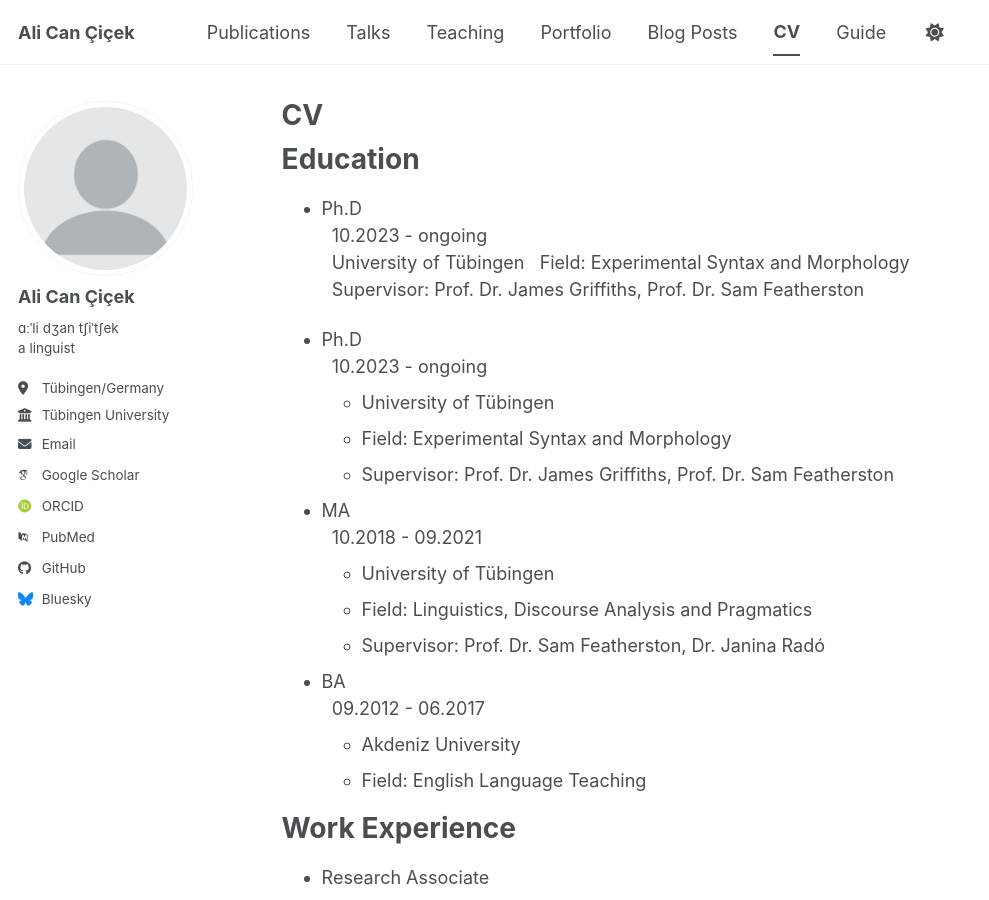
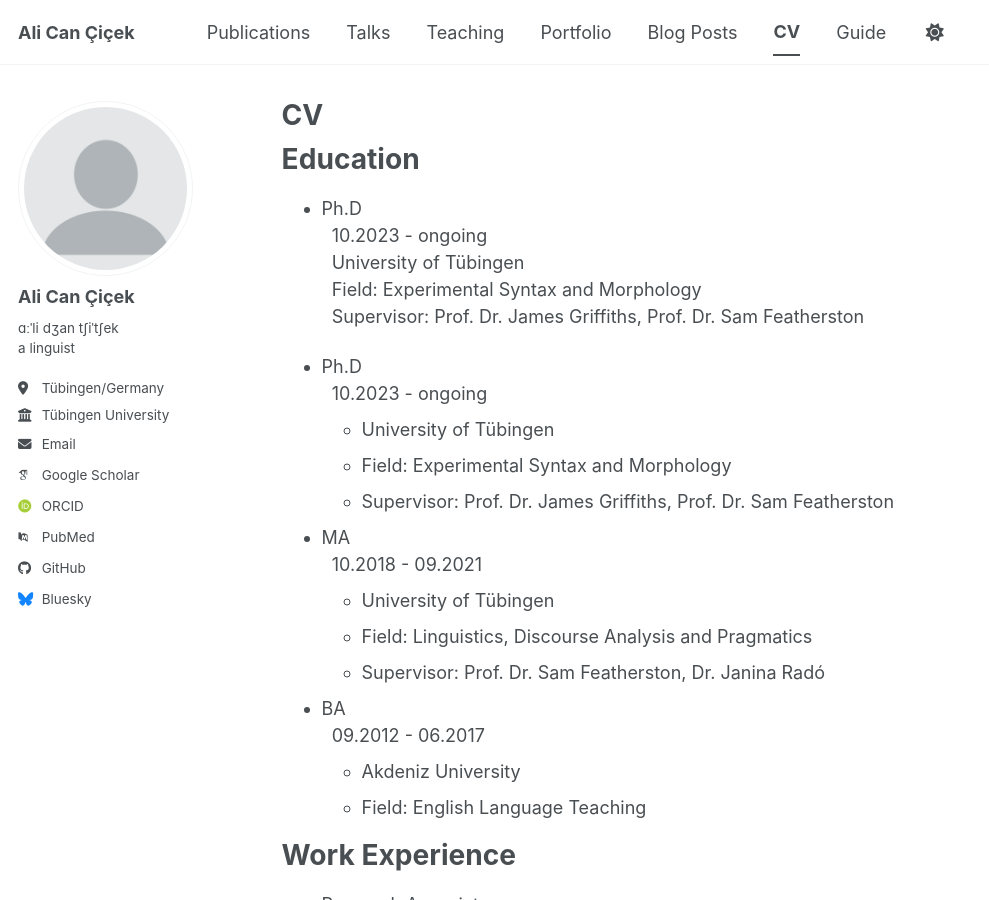
Before and after one commit to cicekalican/cicekalican.github.io, a Jekyll site: the page built from _pages/cv.md, in a window 1280 px wide and 900 px high. Shown: the whole window, without its empty margins (0-989 px from the left). Built offline with Jekyll 4.4.1, drawn with Linux system fonts in a browser that asks for light colours; some web fonts are replaced; a script bundle is joined from its source files by our own code; library files that are not in the unit come from our copies.

Commit message:
Improve formatting of education details in cv.md
Updated formatting for education section in CV.

```diff
--- a/_pages/cv.md
+++ b/_pages/cv.md
@@ -13,9 +13,9 @@ Education
 ======
 
 * Ph.D<br>
-  &nbsp;&nbsp;10.2023 - ongoing
-  &nbsp;&nbsp;University of Tübingen
-  &nbsp;&nbsp;Field: Experimental Syntax and Morphology
+  &nbsp;&nbsp;10.2023 - ongoing<br>
+  &nbsp;&nbsp;University of Tübingen<br>
+  &nbsp;&nbsp;Field: Experimental Syntax and Morphology<br>
   &nbsp;&nbsp;Supervisor: Prof. Dr. James Griffiths, Prof. Dr. Sam Featherston
 
 * Ph.D<br>
```
